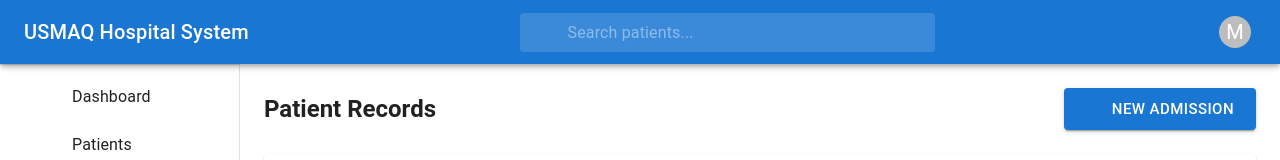
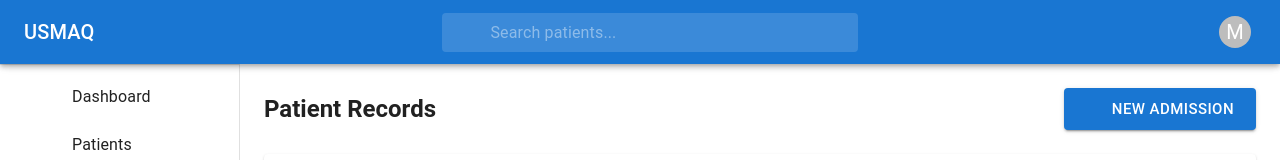
Before and after one commit to anselmusPhytagoras32/USMAQ, a React (Vite) app in the folder portal/: page /Patient in a window 1280 px wide. Shown: the top 160 px of the page. Built offline with nearby package versions, Linux system fonts and the light colour scheme; some icons are missing.

Commit message:
Bug fixes for layout.tsx

```diff
--- a/portal/src/components/Layout.tsx
+++ b/portal/src/components/Layout.tsx
@@ -37,8 +37,8 @@ const Layout = ({ children }: LayoutProps) => {
                             <MenuIcon />
                         </IconButton>
 
-                        <Typography variant="h6" noWrap component="div">
-                            USMAQ Hospital System
+                        <Typography variant="h6" noWrap component="div" sx={{ fontSize: { xs: '1rem', sm: '1.25rem' } }}>
+                            USMAQ
                         </Typography>
                     </Box>
 
@@ -53,7 +53,7 @@ const Layout = ({ children }: LayoutProps) => {
 
             <Sidebar mobileOpen={mobileOpen} handleDrawerToggle={handleDrawerToggle} />
 
-            <Box component="main" sx={{ flexGrow: 1, p: 3, width: { sm: `calc(100% - 240px)` } }}>
+            <Box component="main" sx={{ flexGrow: 1, p: { xs: 2, sm: 3 }, width: { sm: `calc(100% - 240px)` } }}>
                 <Toolbar />
                 {children}
             </Box>
--- a/portal/src/pages/Appointments.tsx
+++ b/portal/src/pages/Appointments.tsx
@@ -53,7 +53,7 @@ const Appointments = () => {
 
                                 <ListItemText
                                     primary={
-                                        <Box display="flex" alignItems="center" gap={1}>
+                                        <Box display="flex" alignItems="center" gap={1} flexWrap="wrap">
                                             <Typography variant="subtitle1" fontWeight="bold">
                                                 {item.name}
                                             </Typography>
--- a/portal/src/pages/Patient.tsx
+++ b/portal/src/pages/Patient.tsx
@@ -43,7 +43,7 @@ const Patient = () => {
     return (
         <Box>
             {/* HEADER */}
-            <Box sx={{ display: 'flex', justifyContent: 'space-between', mb: 3, alignItems: 'center' }}>
+            <Box sx={{ display: 'flex', justifyContent: 'space-between', mb: 3, alignItems: 'center', flexWrap: 'wrap', gap: 2 }}>
                 <Typography variant="h5" fontWeight="600">Patient Records</Typography>
                 <Button
                     variant="contained"
@@ -70,6 +70,7 @@ const Patient = () => {
 
             {/* TABLE */}
             <Paper>
+                <Box sx={{ overflowX: 'auto' }}>
                     <Table>
                         <TableHead>
                             <TableRow sx={{ bgcolor: '#f5f5f5' }}>
@@ -97,6 +98,7 @@ const Patient = () => {
                             ))}
                         </TableBody>
                     </Table>
+                </Box>
             </Paper>
 
             {/* --- REGISTRATION FORM (The Update) --- */}
```
Lines whose indentation alone changed are shown as unchanged.
